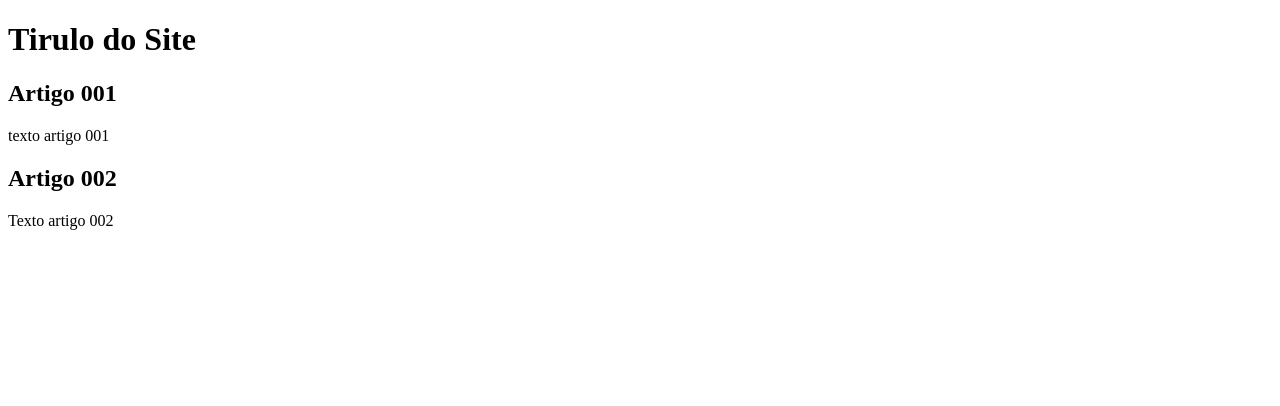
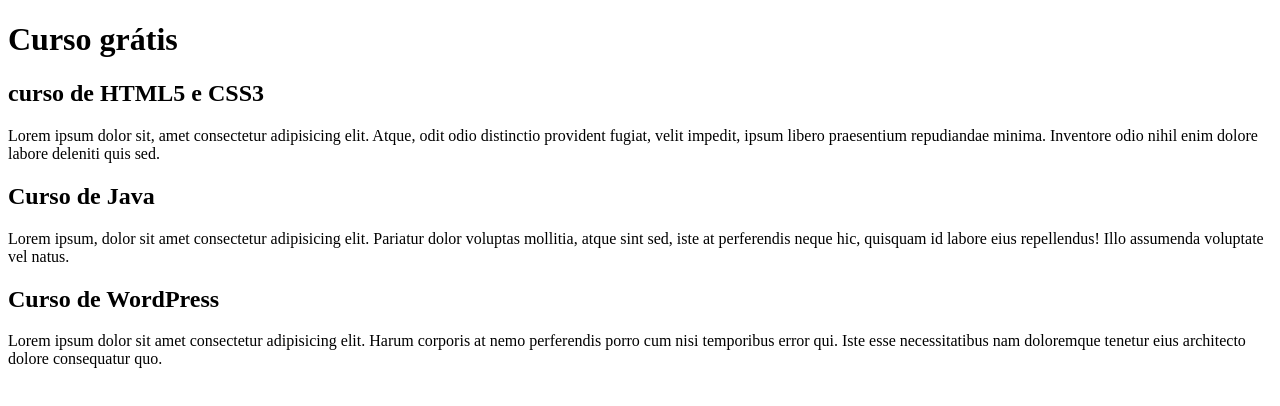
Before and after one commit to Joao-Henrique-RT/projeto-site, a plain HTML site: page index.html in a window 1280 px wide. Drawn offline with Linux system fonts and the light colour scheme.

Commit message:
Comecei a criar o conteudo

```diff
--- a/index.html
+++ b/index.html
@@ -4,21 +4,25 @@
     <meta charset="UTF-8">
     <meta http-equiv="X-UA-Compatible" content="IE=edge">
     <meta name="viewport" content="width=device-width, initial-scale=1.0">
-    <title>Titulo do site</title>
+    <title>Cursos grátis</title>
 </head>
 <body>
         <main>
             <header>
-                <h1>Tirulo do Site</h1>
+                <h1>Curso grátis</h1>
             </header>
 
             <article>
-                <h2>Artigo 001</h2>
-                <p>texto artigo 001</p>
+                <h2>curso de HTML5 e CSS3</h2>
+                <p>Lorem ipsum dolor sit, amet consectetur adipisicing elit. Atque, odit odio distinctio provident fugiat, velit impedit, ipsum libero praesentium repudiandae minima. Inventore odio nihil enim dolore labore deleniti quis sed.</p>
             </article>
             <article>
-                <h1>Artigo 002</h1>
-                <p>Texto artigo 002</p>
+                <h1>Curso de Java </h1>
+                <p>Lorem ipsum, dolor sit amet consectetur adipisicing elit. Pariatur dolor voluptas mollitia, atque sint sed, iste at perferendis neque hic, quisquam id labore eius repellendus! Illo assumenda voluptate vel natus.</p>
+            </article>
+            <article>
+                <h1>Curso de WordPress</h1>
+                <p>Lorem ipsum dolor sit amet consectetur adipisicing elit. Harum corporis at nemo perferendis porro cum nisi temporibus error qui. Iste esse necessitatibus nam doloremque tenetur eius architecto dolore consequatur quo.</p>
             </article>
         </main>
 
```
